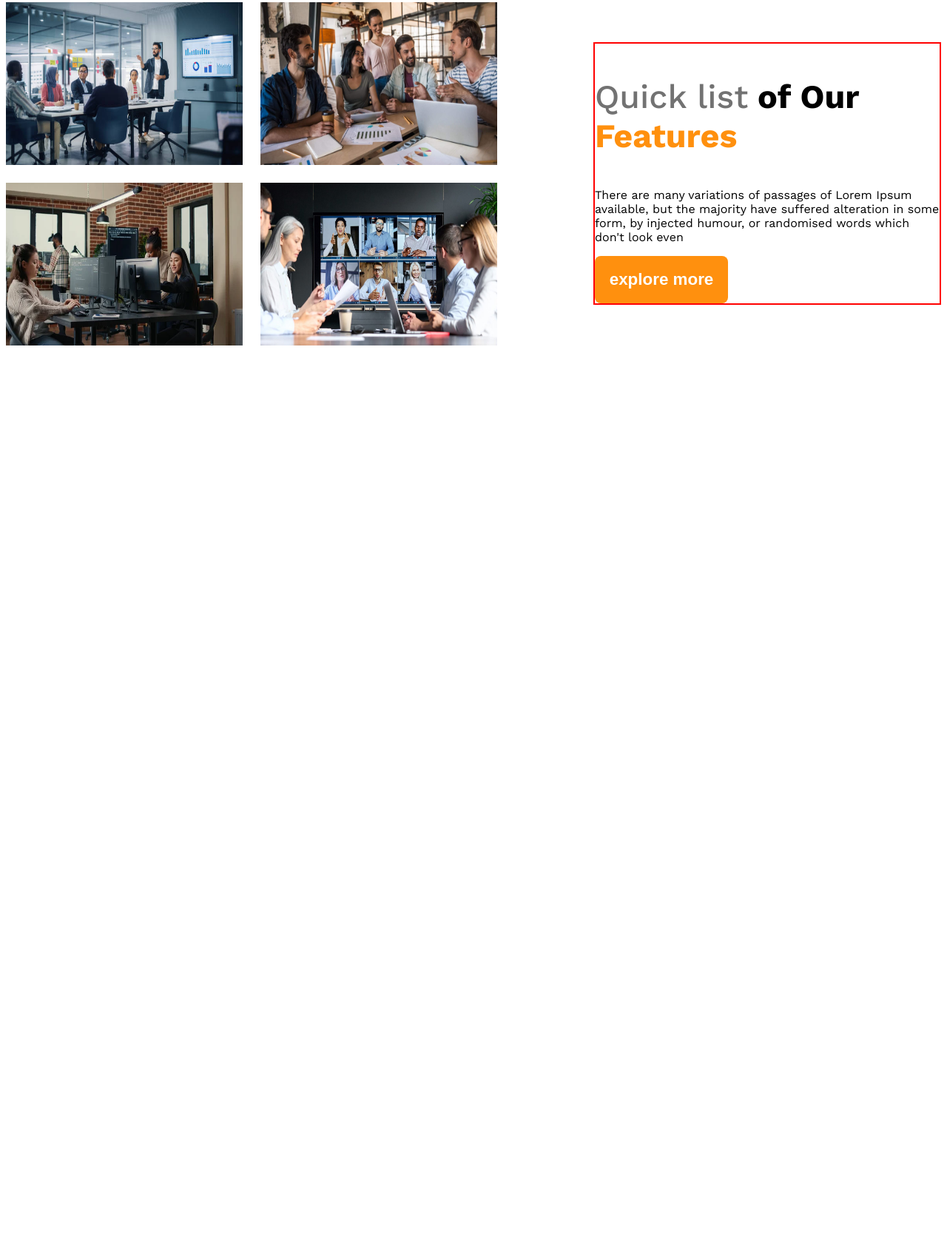
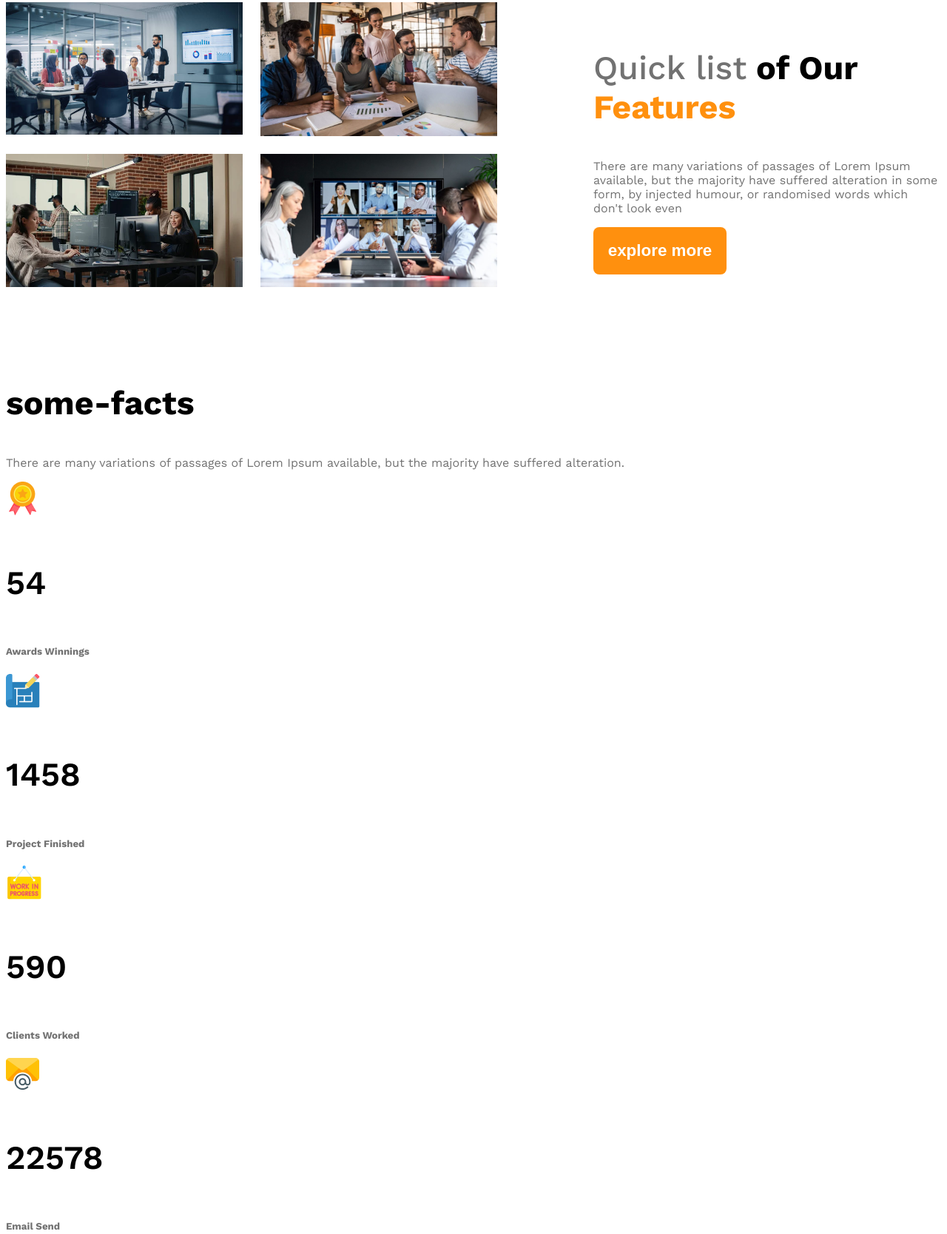
Before and after one commit to royangon/IT-website, a plain HTML site: page index.html in a window 1280 px wide. Shown: the part 1360-3028 px from the top of the page at 74% size. Before the commit the page ends 1835 px from the top, so only its background shows below. Drawn offline with nearby package versions, Linux system fonts and the light colour scheme.

Commit message:
made responsive

```diff
--- a/index.html
+++ b/index.html
@@ -45,6 +45,7 @@
         </div>
     </header>
     <main>
+        <!-- 1st section -->
         <section class="teams display-flex">
             <div class="team-img-container">
                 <img src="images/it img2.jpg" alt="">
@@ -53,13 +54,49 @@
                 <img src="images/it img5.jpg" alt="">
             </div>
             <div class="features">
-                <h3 class="feature-title">
+                <h3 class="section-title">
                     <span id="quick-list" class="text-light-gray">Quick list</span> <span>of Our</span><span id="features"><br>Features</span>
                 </h3>
-                <p>There are many variations of passages of Lorem Ipsum available, but the majority have suffered alteration in some form, by injected humour, or randomised words which don't look even</p>
+                <p class="text-light-gray ">There are many variations of passages of Lorem Ipsum available, but the majority have suffered alteration in some form, by injected humour, or randomised words which don't look even</p>
                 <button class="btn-primary">explore more</button>
             </div>
         </section>
+        <!-- 2nd section -->
+         <section>
+
+         </section>
+         <!-- 3rd section -->
+          <section class="some-facts">
+                <h3 class="section-title">
+                   some-facts
+                </h3>
+                <p class="text-light-gray ">
+                    There are many variations of passages of Lorem Ipsum available, but the majority have suffered alteration.
+                </p>
+                <div class="fact-container">
+                    <div class="fact">
+                        <img src="images/ribon.png" alt="" class="fact-icon">
+                        <h4 class="fact-number">54</h4>
+                        <h5 class="fact-name">Awards Winnings</h5>
+                    </div>
+                    <div class="fact">
+                        <img src="images/projects.png" alt="" class="fact-icon">
+                        <h4 class="fact-number">1458</h4>
+                        <h5 class="fact-name">Project Finished</h5>
+                    </div>
+                    <div class="fact">
+                        <img src="images/customers.png" alt="" class="fact-icon">
+                        <h4 class="fact-number">590</h4>
+                        <h5 class="fact-name">Clients Worked</h5>
+                    </div>
+                    <div class="fact">
+                        <img src="images/email.png" alt="" class="fact-icon">
+                        <h4 class="fact-number">22578</h4>
+                        <h5 class="fact-name">Email Send</h5>
+                    </div>
+                </div>
+          </section>
+
     </main>
     <footer>
 
--- a/styles/styles.css
+++ b/styles/styles.css
@@ -23,11 +23,13 @@
     text-align: center;
     border: none;
 }
-main{
+
+main {
     max-width: 1440px;
     margin: 0 auto;
 }
-main > section{
+
+main>section {
     margin-top: 130px;
 }
 
@@ -45,6 +47,23 @@ main > section{
     background-color: rgba(255, 144, 14, 0.1);
 
 }
+
+.section-title {
+    font-size: 2.8rem;
+    font-weight: 700;
+}
+
+.fact-number {
+    font-size: 2.8rem;
+    font-weight: 600;
+}
+.fact-name{
+    color: #727272;
+}
+
+
+
+
 
 /* header styles */
 
@@ -100,40 +119,56 @@ main > section{
     font-weight: 700;
     font-size: 4rem;
 }
-.team-img-container > img{
-    height: 220px;
-    width: 320px;
+
+.team-img-container>img {
+    max-height: 220px;
+    max-width: 320px;
+    /* width: 100%; */
 }
-.teams{
+
+.teams {
     align-items: center;
 }
 
-.team-img-container{
+.team-img-container {
     display: grid;
     grid-template-columns: repeat(2, 1fr);
     gap: 24px;
 }
-.features{
-    border: 2px solid red;
+
+.features {
+    /* border: 2px solid red; */
     margin-left: 130px;
     max-width: 530px;
 }
 
-.feature-title{
-    font-size: 2.8rem;
-    font-weight: 700;
-}
-#quick-list{
+
+#quick-list {
     font-weight: 500;
 }
-#features{
+
+#features {
     color: rgb(255, 144, 14);
 }
 
 /* responsive media-query */
 @media screen and (max-width: 576px) {
-    .navbar, .navbar-links{
+
+    .navbar,
+    .navbar-links,
+    .teams {
         flex-direction: column;
     }
 
+    .team-img-container {
+        grid-template-columns: repeat(1, 1fr);
+    }
+
+    .features {
+        margin-left: 20px;
+    }
+
+
+
+
 }
```
Also changed, not shown: images/amazon.png (added), images/apple.png (added), images/customers.png (added), images/email.png (added), images/google.png (added), images/projects.png (added), images/ribon.png (added), images/spotify.png (added), images/telerama.png (added).
